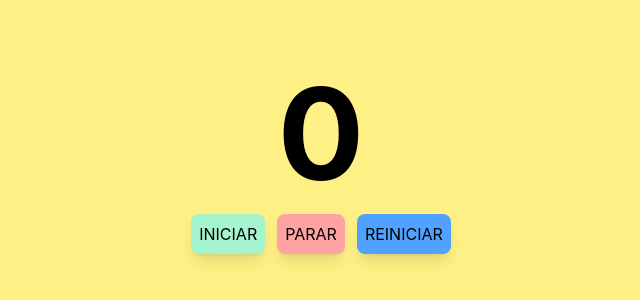
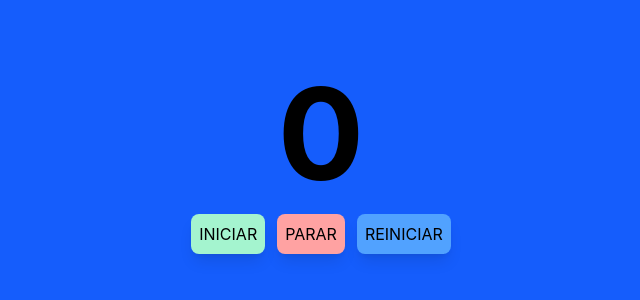
Before and after one commit to JesusLeos16/ProyectoModuloDosFS, a React (Vite) app: page / in a window 1280 px wide. Shown: the part 230-530 px from the top of the page, without its empty margins (319-959 px from the left). Built offline with nearby package versions, Linux system fonts and the light colour scheme.

Commit message:
Instala framer-motion y react-hot-toast

```diff
--- a/package.json
+++ b/package.json
@@ -10,9 +10,12 @@
     "preview": "vite preview"
   },
   "dependencies": {
+    "@formkit/auto-animate": "^0.9.0",
     "@tailwindcss/vite": "^4.2.1",
+    "framer-motion": "^12.35.0",
     "react": "^19.2.0",
     "react-dom": "^19.2.0",
+    "react-hot-toast": "^2.6.0",
     "react-router-dom": "^7.13.1",
     "tailwindcss": "^4.2.1"
   },
--- a/src/components/Pages/TimerDeportivo.jsx
+++ b/src/components/Pages/TimerDeportivo.jsx
@@ -37,7 +37,7 @@ export default function TimerDeportivo() {
 
   return (
     <>
-      <div className={`${fase} flex justify-center items-center h-screen flex-col`}>
+      <div className={`$${fase} flex justify-center items-center h-screen flex-col ${corriendo ? "bg-amber-700" : "bg-blue-600"}`}>
         <h1 className="text-9xl font-bold">{tiempo}</h1>
 
         <div className="flex gap-3 m-4 ">
```
Also changed, not shown: 1 other file (tests, documents, lock files or other folders).
